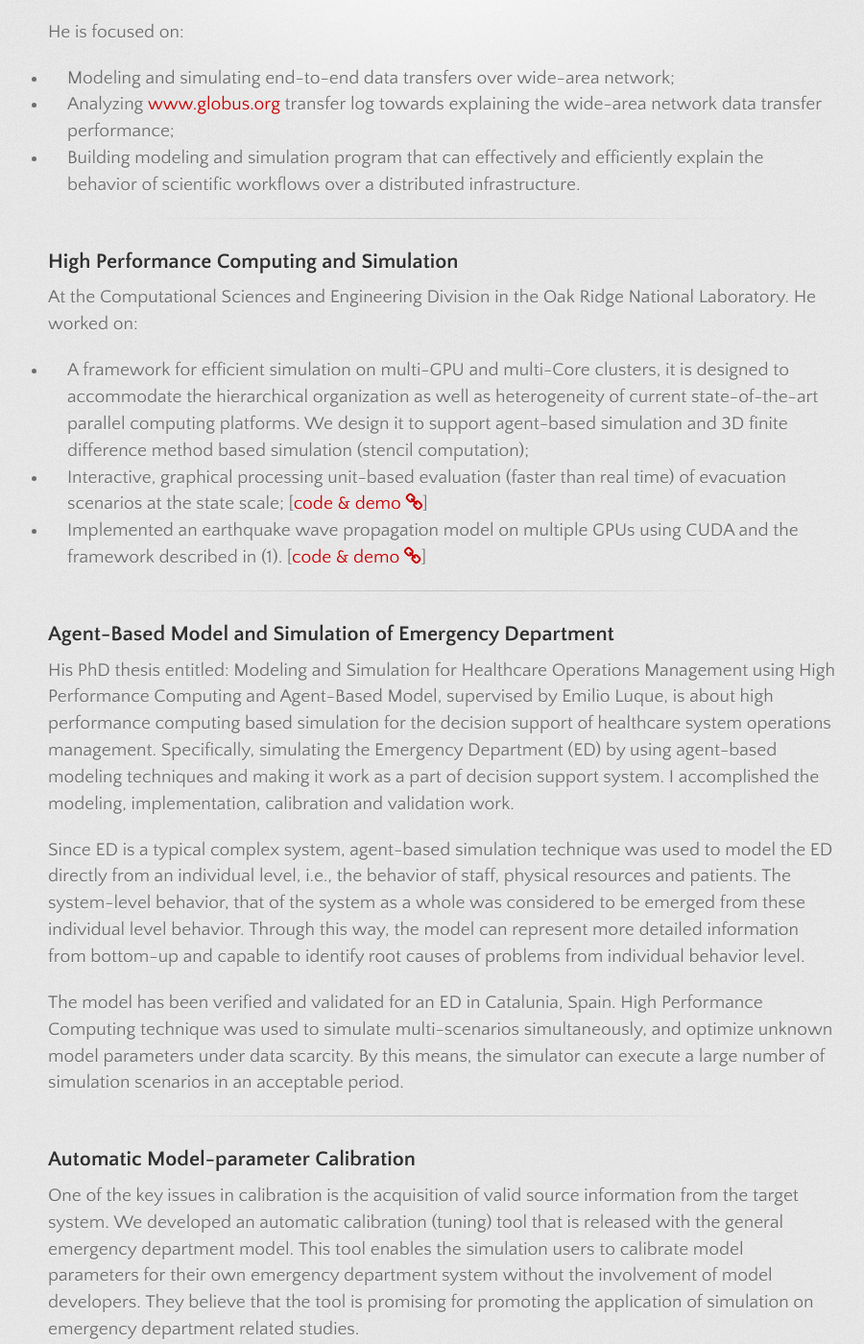
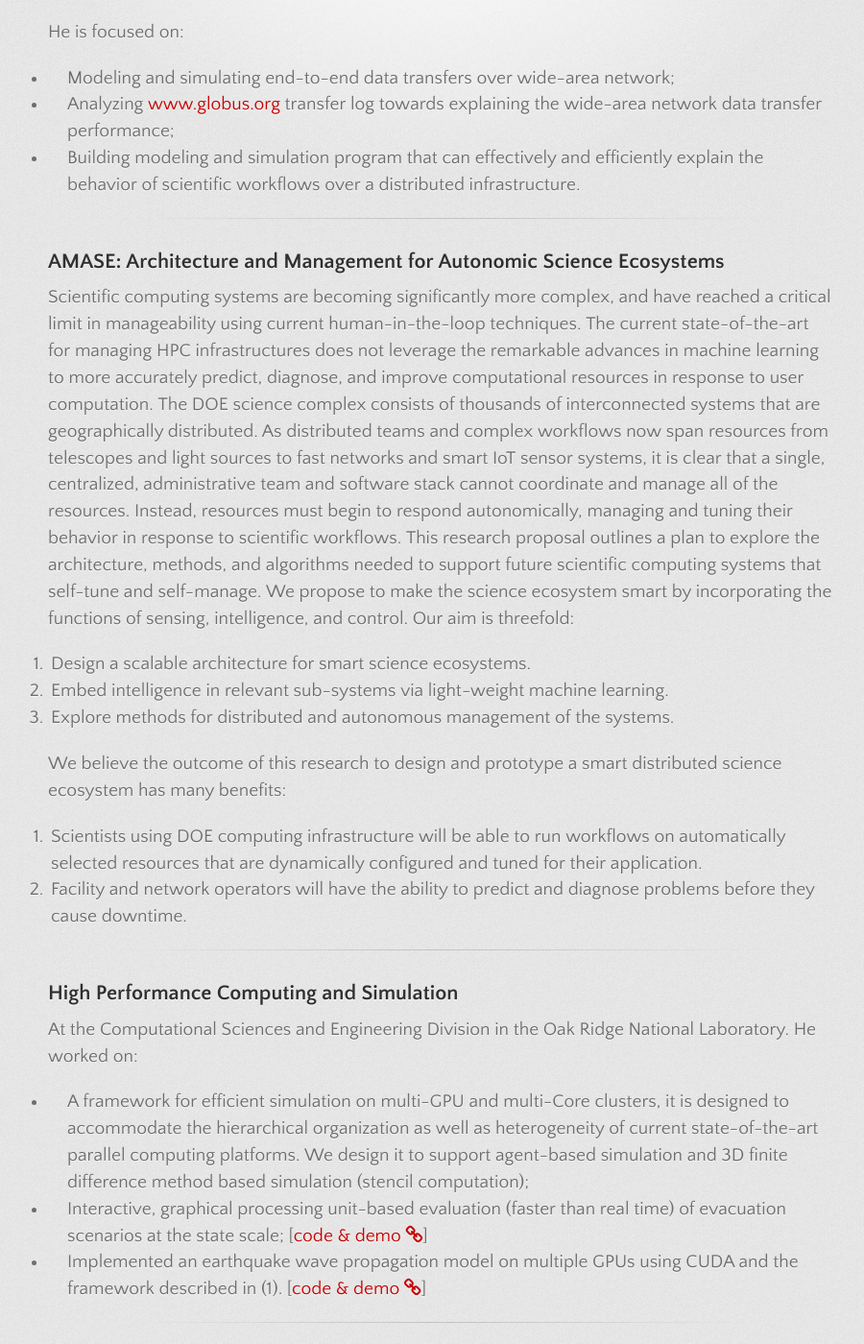
Before and after one commit to lzhengchun/lzhengchun.github.io, a Jekyll site: the page built from Research.md, in a window 1280 px wide and 1400 px high, scrolled down 402 px. Shown: the whole window at 96% size, without its empty margins (180-1080 px from the left). Built offline with Jekyll 4.4.1, drawn with Linux system fonts in a browser that asks for light colours; some web fonts are replaced.

Commit message:
add, delete, polish etc.

```diff
--- a/Research.md
+++ b/Research.md
@@ -12,6 +12,20 @@ He is focused on:
 * Modeling and simulating end-to-end data transfers over wide-area network;
 * Analyzing [www.globus.org](www.globus.org) transfer log towards explaining the wide-area network data transfer performance;
 *  Building modeling and simulation program that can effectively and efficiently explain the behavior of scientific workflows over a distributed infrastructure.
+
+---
+## AMASE: Architecture and Management for Autonomic Science Ecosystems
+
+Scientific computing systems are becoming significantly more complex, and have reached a critical limit in manageability using current human-in-the-loop techniques. The current state-of-the-art for managing HPC infrastructures does not leverage the remarkable advances in machine learning to more accurately predict, diagnose, and improve computational resources in response to user computation. The DOE science complex consists of thousands of interconnected systems that are geographically distributed. As distributed teams and complex workflows now span resources from telescopes and light sources to fast networks and smart IoT sensor systems, it is clear that a single, centralized, administrative team and software stack cannot coordinate and manage all of the resources. Instead, resources must begin to respond autonomically, managing and tuning their behavior in response to scientific workflows. This research proposal outlines a plan to explore the architecture, methods, and algorithms needed to support future scientific computing systems that self-tune and self-manage. We propose to make the science ecosystem smart by incorporating the functions of sensing, intelligence, and control. Our aim is threefold:
+
+1. Design a scalable architecture for smart science ecosystems.
+2. Embed intelligence in relevant sub-systems via light-weight machine learning.
+3. Explore methods for distributed and autonomous management of the systems.
+
+We believe the outcome of this research to design and prototype a smart distributed science ecosystem has many benefits:
+
+1. Scientists using DOE computing infrastructure will be able to run workflows on automatically selected resources that are dynamically configured and tuned for their application.
+2. Facility and network operators will have the ability to predict and diagnose problems before they cause downtime.
 
 ---
 ## High Performance Computing and Simulation
```
